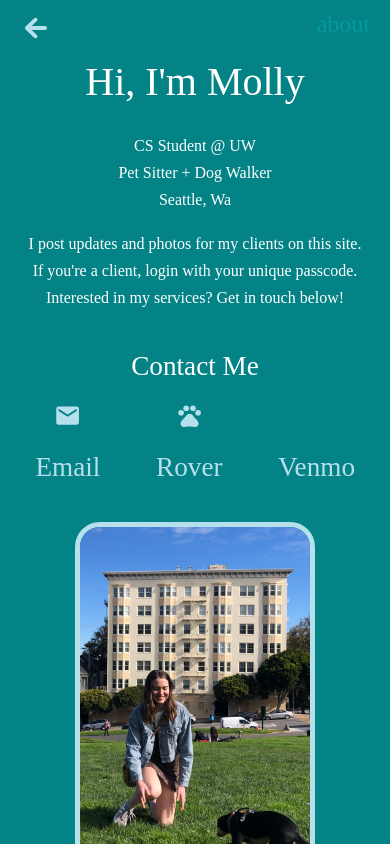
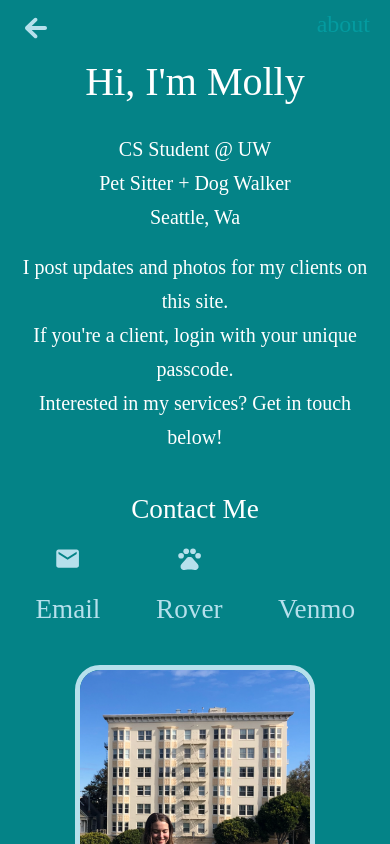
Before and after one commit to armstmol01/pp-project, a React (Create React App) app in the folder client/: page /about in a window 390 px wide. Shown: the top 844 px of the page. Built offline with nearby package versions, Linux system fonts and the light colour scheme; some icons are missing; a web font is replaced by a local one.

Commit message:
about font size

```diff
--- a/client/src/components/about/About.css
+++ b/client/src/components/about/About.css
@@ -117,6 +117,6 @@ img {
   }
 
   .text__container p {
-    font-size: 1rem;
+    font-size: 20px;
   }
 }
```
